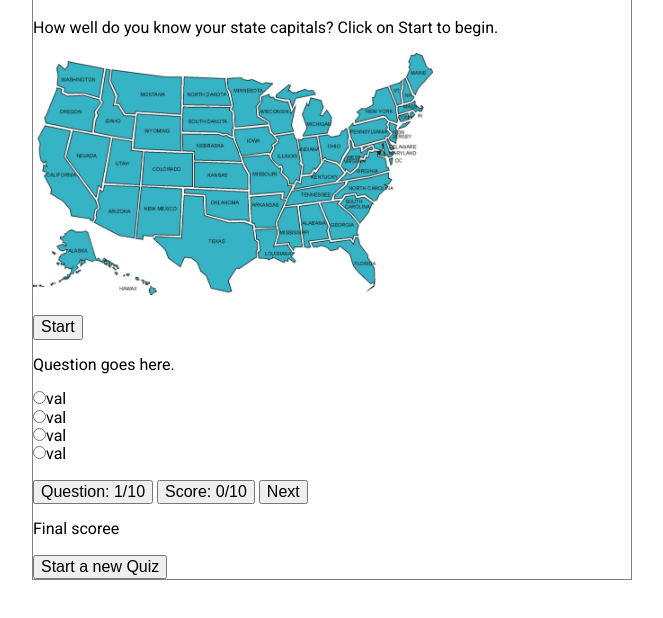
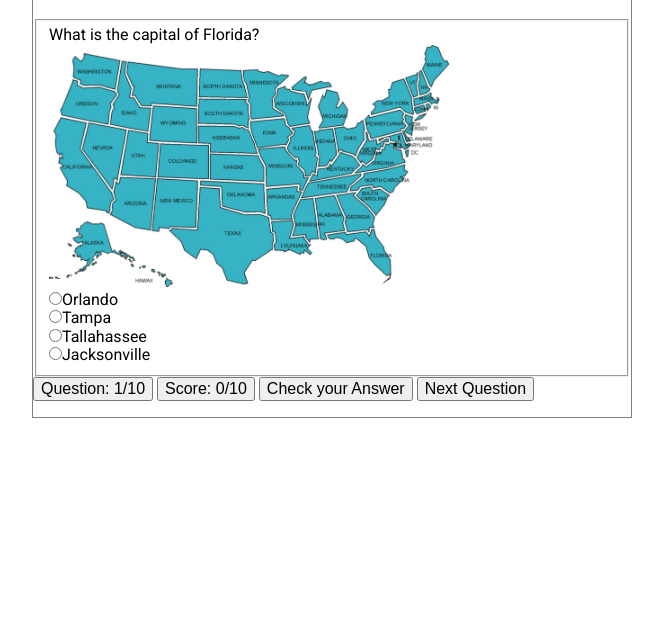
Before and after one commit to kmhpegram/jqueryQuiz, a plain HTML site: page index.html in a window 1280 px wide. Both pictures are taken after a click on the button "Start". Shown: the part 62-680 px from the top of the page, without its empty margins (308-971 px from the left). Drawn offline with nearby package versions, Linux system fonts and the light colour scheme.

Commit message:
added questions

```diff
--- a/index.css
+++ b/index.css
@@ -12,20 +12,12 @@ body {
   margin: 0 auto;
 }
 
+
 h1 {
   text-align: center;
 }
 
-.question {
-  padding-left: 5px;
-  font-size: 20px;
+
+#js-quiz-form, .navigation, .endQuizContainer {
+  display:none;
 }
-
-.choices {
-  padding-top: 20px;
-  padding-left: 10px;
-}
-
-input[type=radio] {
-  padding-left: 100px;
-}
--- a/index.html
+++ b/index.html
@@ -3,7 +3,7 @@
   <head>
     <meta charset="utf-8">
     <meta name="viewport" content="width=device-width">
-    <title>repl.it</title>
+    <title>State Capital Quiz</title>
     <link href="https://cdnjs.cloudflare.com/ajax/libs/normalize/7.0.0/normalize.min.css" rel="stylesheet">
     <link href="https://fonts.googleapis.com/css?family=Roboto" rel="stylesheet">
     <link href="index.css" rel="stylesheet" type="text/css" />
@@ -20,31 +20,30 @@
       <div class="startContainer">
         <p>How well do you know your state capitals? Click on Start to begin.</p>
         <p><img src="United-States-Map-2.jpg" width="400"></p>
-        <p><button>Start</button></p>
+        <p><button type="button" id="btn-start">Start</button></p>
       </div>
 
      <form id="js-quiz-form">
+      <fieldset>
 
       <div class="questionContainer">
-        <p>Question goes here.</p>
+        <legend>Quiz question here</legend>
       </div>
 
-       <div class="choiceContainer">
-       <input type="radio" name="choice" value="val">val<br>
-       <input type="radio" name="choice" value="val">val<br>
-       <input type="radio" name="choice" value="val">val<br>
-       <input type="radio" name="choice" value="val">val<br>
-       </div>
+      <section class="map"><img src="United-States-Map-2.jpg" width="400" alt="map of the United States"></section>
 
+       <div class="choiceContainer">Quiz choices here</div>
+       </fieldset>
      </form>
 
-     <div class="statusContainer">
-      <p><button>Question: 1/10</button>
+     <div class="navigation">
+      <button>Question: 1/10</button>
       <button>Score: 0/10</button>
-      <button>Next</button></p>
+      <button type="button" class="js-check">Check your Answer</button>
+      <button type="button" class="js-next">Next Question</button></p>
      </div>
 
-     <div class="endQuizContainer"><p>Final scoree</p>
+     <div class="endQuizContainer"><p>Final score</p>
       <button>Start a new Quiz</button>
     </div>
 
--- a/index.js
+++ b/index.js
@@ -1 +1,181 @@
-'use strict';
+"use strict";
+
+let STORE = {
+	questions: [{
+		state: "Florida",
+		choices: ["Orlando", "Tampa", "Tallahassee", "Jacksonville"],
+		answer: 2},
+
+		{state: "Maryland",
+		choices: ["Annapolis", "Baltimore", "Rockville", "College Park"],
+		answer: 0},
+
+		{state: "Massachusetts",
+		choices: ["Salem", "Boston", "Groveland", "Framingham"],
+		answer: 1},
+
+		{state: "Virginia",
+		choices: ["Alexandria", "Charlottesville", "Williamsburg", "Richmond"],
+		answer: 3},
+
+		{state: "North Carolina",
+		choices: ["Raleigh", "Charlotte", "Greensboro", "Asheville"],
+		answer: 0},
+
+		{state: "Georgia",
+		choices: ["Savannah", "Augusta", "Athens", "Atlanta"],
+		answer: 3},
+
+		{state: "California",
+		choices: ["San Francisco", "Los Angeles", "Sacramento", "Oakland"],
+		answer: 2},
+
+		{state: "New York",
+		choices: ["Rochester", "Albany", "New York", "Rome"],
+		answer: 1},
+
+		{state: "Kansas",
+		choices: ["Topeka", "Wichita", "Manhattan", "Kansas City"],
+		answer: 0},
+
+		{state: "Minnesota",
+		choices: ["Minneapolis", "Duluth", "Saint Paul", "Edina"],
+		answer: 2},
+		],
+
+	praise: "You're correct",
+	admonishment: "You're wrong",
+	currentQuestion: 0,
+	score: 0
+}
+
+function beginQuiz() {
+	//listener for start button & hide what we don't want to see
+	console.log("beginQuiz ran");
+	$("#btn-start").on("click", function() {
+		console.log("you clicked start");
+		$(".startContainer").hide();
+		$("#js-quiz-form").show();
+		$(".navigation").show();
+		//$(".js-next").hide();
+	})
+}
+
+function currentQuestion() {
+	let currentQuestion = STORE.questions[STORE.currentQuestion];
+	return currentQuestion;
+}
+
+function renderQuiz() {
+	console.log("renderQuiz ran");
+	renderState();
+	renderChoices();
+}
+
+
+function renderState() {
+	//render question to DOM
+	console.log("renderState ran");
+
+	let currentState = currentQuestion().state;
+	console.log(currentState);
+	$("legend").html(`What is the capital of ${currentState}?`);
+}
+
+function renderChoices() {
+	//render choices to DOM
+	console.log("renderChoices ran");
+
+	let currentChoices = currentQuestion().choices;
+
+	let currentChoicesString = "";
+
+	$.each(currentChoices, function (index, value) {
+		currentChoicesString += `<input id="${value}" type="radio" name="choice" value="${index}" required>` +
+		`<label for="${value}">${value}</label><br>`;
+	})
+
+	console.log(currentChoicesString);
+	$(".choiceContainer").html(currentChoicesString);
+}
+
+function handleAnswer() {
+	//compare users choice against the answer
+	console.log("handleAnswer ran");
+	$(".js-check").on("click", function() {
+		//collect what user answered, comparison to see how user scored, progression to next question
+		let userAnswer = $("input[type='radio']:checked").attr("value");
+		console.log(userAnswer);
+		checkAnswer(userAnswer);
+		$(this).prop("disabled",true);
+	});
+}
+
+function checkAnswer(userChoice) {
+	//is correct answer, run feedback
+	console.log(currentQuestion().answer);
+	if (userChoice == currentQuestion().answer) {
+		console.log("correct");
+		renderFeedback(true);
+	}
+	else {
+		console.log("incorrect");
+		renderFeedback(false);
+	}
+}
+
+function renderFeedback(boolean) {
+	//render praise or admonishment
+	console.log("renderFeedback ran");
+	$(".questionContainer legend").hide();
+	$(".choiceContainer").hide();
+	$(".js-next").show();
+
+	if (boolean == true) {
+		//where put feedback? append to map section
+		$(".map").append(`<h1>${STORE.praise}.</h1>`);
+	}
+	else {
+		$(".map").append(`<h1>${STORE.admonishment}.</h1>`);
+	}
+}
+
+function handleNext() {
+	//listener for user submitting next
+	console.log("handleNext ran");
+	$(".js-next").on("click", function() {
+		console.log("you want the next question!");
+		//currentQuestion().score = +1;
+		STORE.currentQuestion = +1;
+
+		$(".map").hide();
+		renderQuiz();
+	});
+}
+
+function renderFinalResults() {
+	//render how user scored
+	console.log("renderFinalResults ran");
+}
+
+function restartQuiz() {
+	console.log("restartQuiz ran");
+}
+
+
+function handleQuiz() {
+	beginQuiz();
+	renderQuiz();
+	handleAnswer();
+	handleNext();
+
+}
+
+
+$(handleQuiz);
+
+// a listener to start the quiz
+//once the quiz has started display the question and their choices
+//listen for the users answer
+//compare the answer with the correct choice, give feedback, take score and advance the question
+//at end, display end of quiz overall score and restart game option
```
